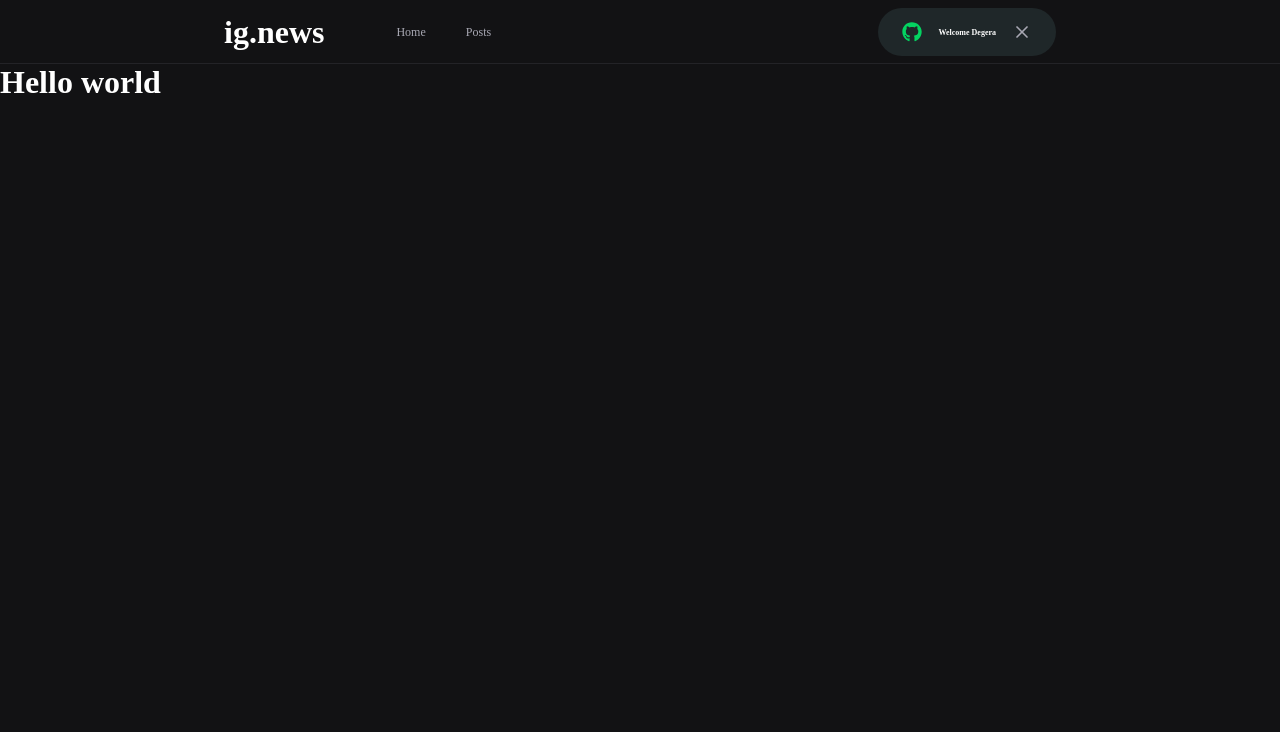
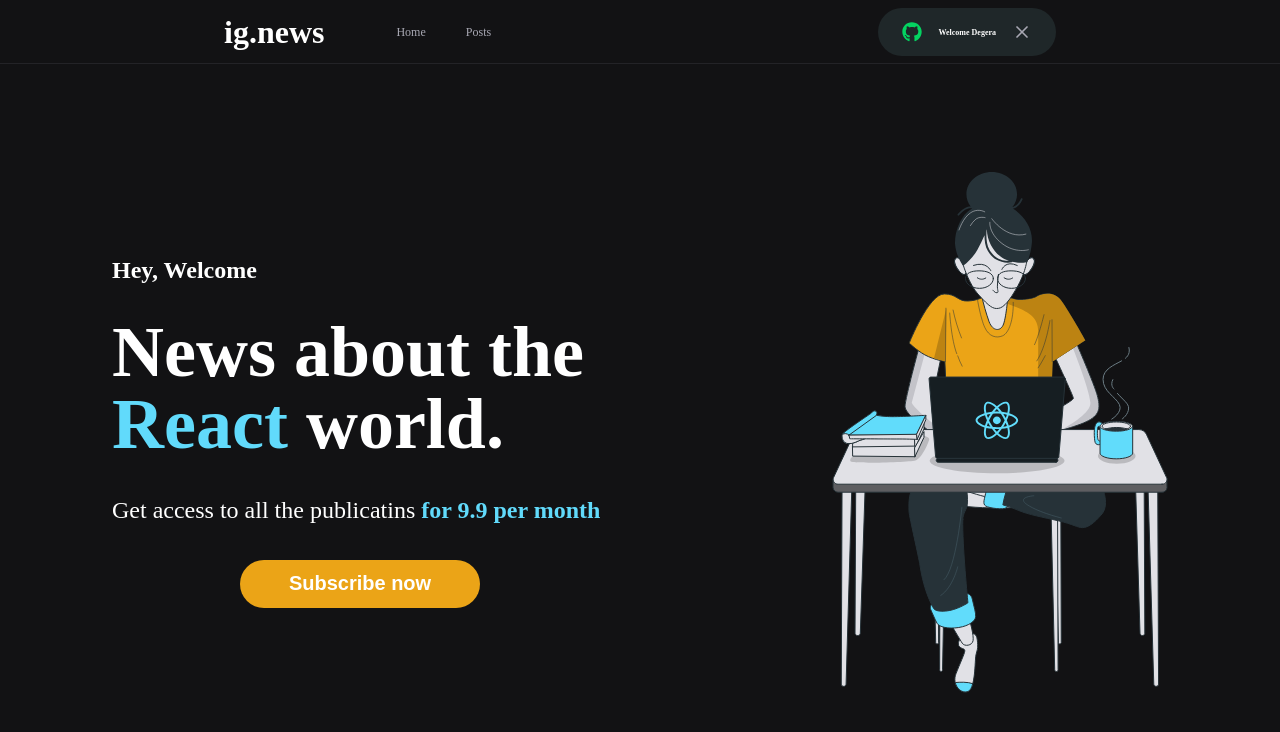
Before and after one commit to doug1993/ignews.2, a Next.js app: page / in a window 1280 px wide. Shown: the top 732 px of the page. Built offline with nearby package versions, Linux system fonts and the light colour scheme.

Commit message:
2-Home Stylezed

```diff
--- /dev/null
+++ b/src/components/SubsBtn/SubscribeBtn.tsx
@@ -0,0 +1,10 @@
+import stl from './styles.module.scss'
+
+export function SubBtn(){
+  return(
+    <button className={stl.subBtn} >
+      Subscribe now
+
+    </button>
+  )
+}
--- /dev/null
+++ b/src/components/SubsBtn/styles.module.scss
@@ -0,0 +1,22 @@
+.subBtn{
+  height: 3rem;
+  width: 15rem;
+  border: none;
+  border-radius: 2rem;
+  background: var(--yellow-5);
+  color: var(--gray-9);
+  font-size: 1.25rem;
+  font-weight: bold;
+
+  display: flex;
+  align-items: center;
+  justify-content: center;
+
+  transition: filter 0.3s;
+
+  &:hover{
+    filter: brightness(0.8);
+  }
+
+
+}
--- a/src/pages/index.tsx
+++ b/src/pages/index.tsx
@@ -1,4 +1,6 @@
 import Head from 'next/head'
+import { SubBtn } from '../components/SubsBtn/SubscribeBtn'
+import styles from '../styles/home.module.scss'
 
 export default function Home() {
  return(
@@ -6,7 +8,19 @@ export default function Home() {
    <Head>
     <title> ignews | Home </title>
    </Head>
-   <h1>Hello world</h1>
+   <main className={styles.divHome}>
+    <section className={styles.divCon}>
+      <span> Hey, Welcome</span>
+      <h1>News about the <span>React</span> world. </h1>
+      <p>Get access to all the publicatins
+      <span> for 9.9 per month</span>
+      </p>
+      <SubBtn/>
+    </section>
+    <img src="/images/imgWom.svg" />
+   </main>
+
+
   </>
 
  )
--- a/src/styles/home.module.scss
+++ b/src/styles/home.module.scss
@@ -8,3 +8,45 @@
 
     color: blanchedalmond;
 } }
+.divHome{
+    width: 100%;
+    max-width: 1120px;
+    margin: 0 auto;
+    padding: 0 2rem;
+    height:calc(100vh - 4rem) ;
+    display: flex;
+    align-items: center;
+    justify-content: space-between;
+
+}
+.divCon{
+
+    max-width: 600px;
+ > span{
+        font-size: 1.5rem;
+        font-weight: bold;
+        color: white;
+    }
+    h1{
+        font-size: 4.5rem;
+        line-height: 4.5rem;
+        font-weight: 900;
+        margin-top: 2rem;
+        span{
+            color: var(--cyan-5);
+        }
+    }
+    p{
+        font-size: 1.5rem;
+        line-height: 2.25rem;
+        margin: 2rem 0 2rem 0 ;
+        span{
+            font-weight: 900;
+            color: var(--cyan-5);
+        }
+
+    }
+    button:last-child{
+        margin-left: 8rem;
+    }
+}
```
Also changed, not shown: public/images/imgWom.svg (renamed from public/images/mulherImg.svg).
